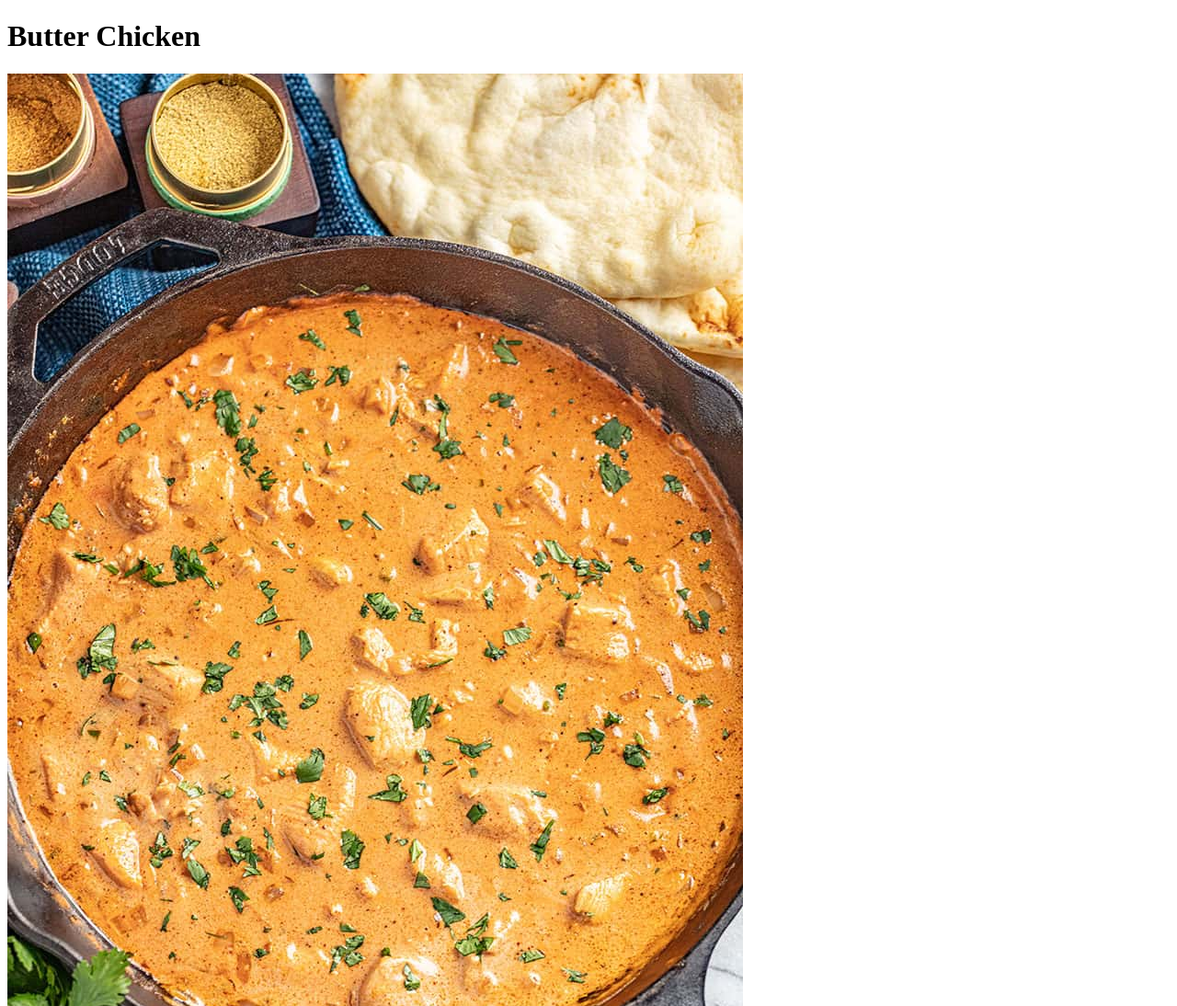
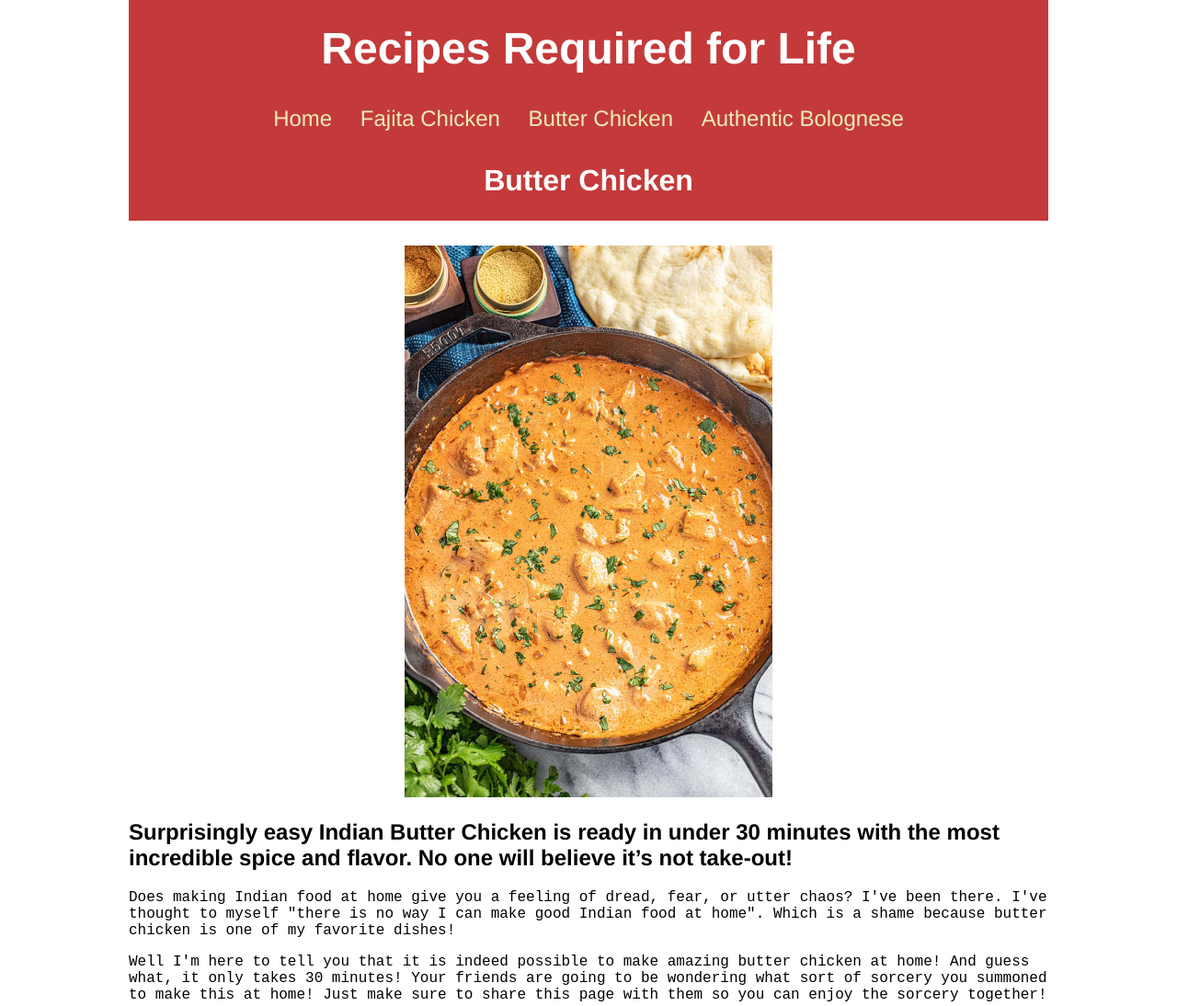
Before and after one commit to FolksyFellow/odin-recipes, a plain HTML site: page recipes/butter-chicken.html in a window 1280 px wide. Shown: the top 1094 px of the page at 92% size. Drawn offline with Linux system fonts and the light colour scheme.

Commit message:
Add css file and css to pages, fix typo on butter chicken

```diff
--- a/recipes/butter-chicken.html
+++ b/recipes/butter-chicken.html
@@ -2,15 +2,27 @@
 <html lang="en">
 
 <head>
+    <link rel="stylesheet" href="../style.css">
     <meta charset="UTF-8">
     <meta name="viewport" content="width=device-width, initial-scale=1.0">
     <title>Butter Chicken</title>
 </head>
 
 <body>
-    <h1>Butter Chicken</h1>
+    <h1>Recipes Required for Life</h1>
 
-    <img src="../images/butter-chicken.jpg" alt="Cast iron skillet fille with absolutely breathtaking Butter Chicken">
+    <nav>
+        <a href="../index.html">Home</a>
+        <a href="./fajita-chicken.html">Fajita Chicken</a>
+        <a href="./butter-chicken.html">Butter Chicken</a>
+        <a href="./authentic-bolognese.html">Authentic Bolognese</a>
+    </nav>
+
+    <h2 class="recipe-heading">Butter Chicken</h2>
+
+    <img class="recipe-img" src="../images/butter-chicken.jpg"
+        alt="Cast iron skillet fille with absolutely breathtaking Butter Chicken">
+
     <h2>Surprisingly easy Indian Butter Chicken is ready in under 30 minutes with the most incredible spice and flavor.
         No one will believe it’s not take-out!</h2>
 
@@ -19,7 +31,7 @@
         of my favorite dishes!</p>
 
     <p>Well I'm here to tell you that it is indeed possible to make amazing butter chicken at home! And guess what, it
-        only takes 30 minutes! You're friends are going to be wondering what sort of sorcery you summoned to make this
+        only takes 30 minutes! Your friends are going to be wondering what sort of sorcery you summoned to make this
         at home! Just make sure to share this page with them so you can enjoy the sorcery together! </p>
 
     <h3>Ingredients</h3>
--- /dev/null
+++ b/style.css
@@ -0,0 +1,81 @@
+body {
+    max-width: 1000px;
+    margin: auto;
+    font-family: 'Courier New', Courier, monospace;
+}
+
+nav {
+    font-size: 24px;
+    font-family: Helvetica, sans-serif;
+    text-align: center;
+    background-color: rgb(196, 58, 58);
+    width: 980px;
+    padding: 10px;
+    margin-bottom: 0px;
+}
+
+nav a {
+    margin-right: 12px;
+    margin-left: 12px;
+}
+
+nav a:link,
+a:visited {
+    color: rgb(236, 235, 186);
+    text-decoration: none;
+}
+
+nav a:hover {
+    color: rgb(236, 236, 236);
+}
+
+nav a:active {
+    color: rgb(199, 236, 186);
+}
+
+h1,
+h2,
+h3,
+h4,
+h5,
+h6 {
+    font-family: Helvetica, sans-serif;
+}
+
+h1 {
+    text-align: center;
+    background-color: rgb(196, 58, 58);
+    color: white;
+    padding: 25px;
+    margin: 0;
+    font-size: 48px;
+}
+
+li {
+    margin-bottom: 5px;
+}
+
+ol li {
+    margin-bottom: 10px;
+}
+
+.recipe-img {
+    width: 400px;
+    height: 100%;
+    margin-left: 300px;
+}
+
+.home-img {
+    width: 1000px;
+    height: 100%;
+    margin: auto;
+}
+
+.recipe-heading {
+    font-size: 32px;
+    text-align: center;
+    color: white;
+    background-color: rgb(196, 58, 58);
+    padding: 25px;
+    margin-top: 0px;
+}
```
Also changed, not shown: index.html (+9 -6 lines), recipes/authentic-bolognese.html (+12 -2 lines), recipes/fajita-chicken.html (+12 -2 lines).
